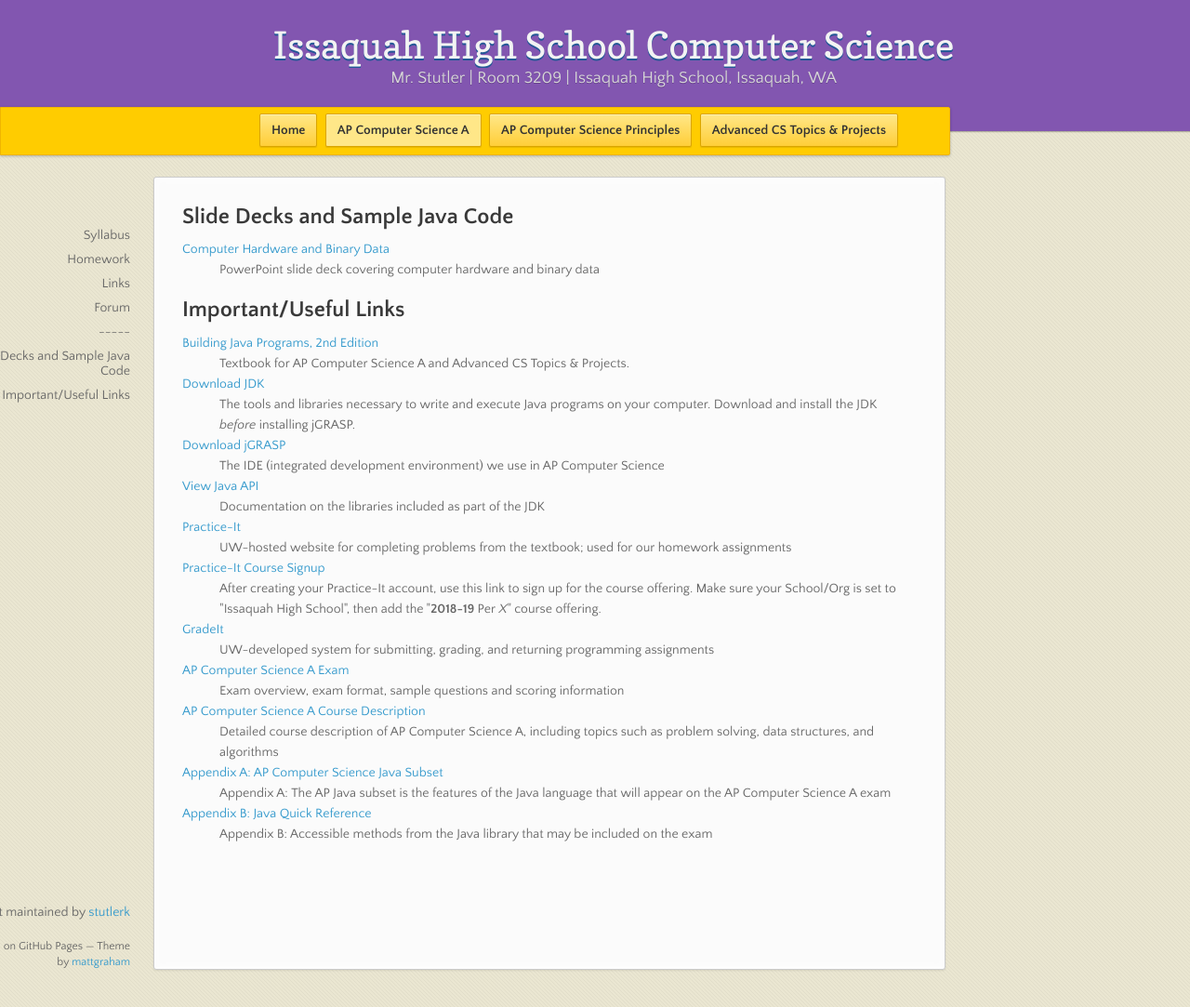
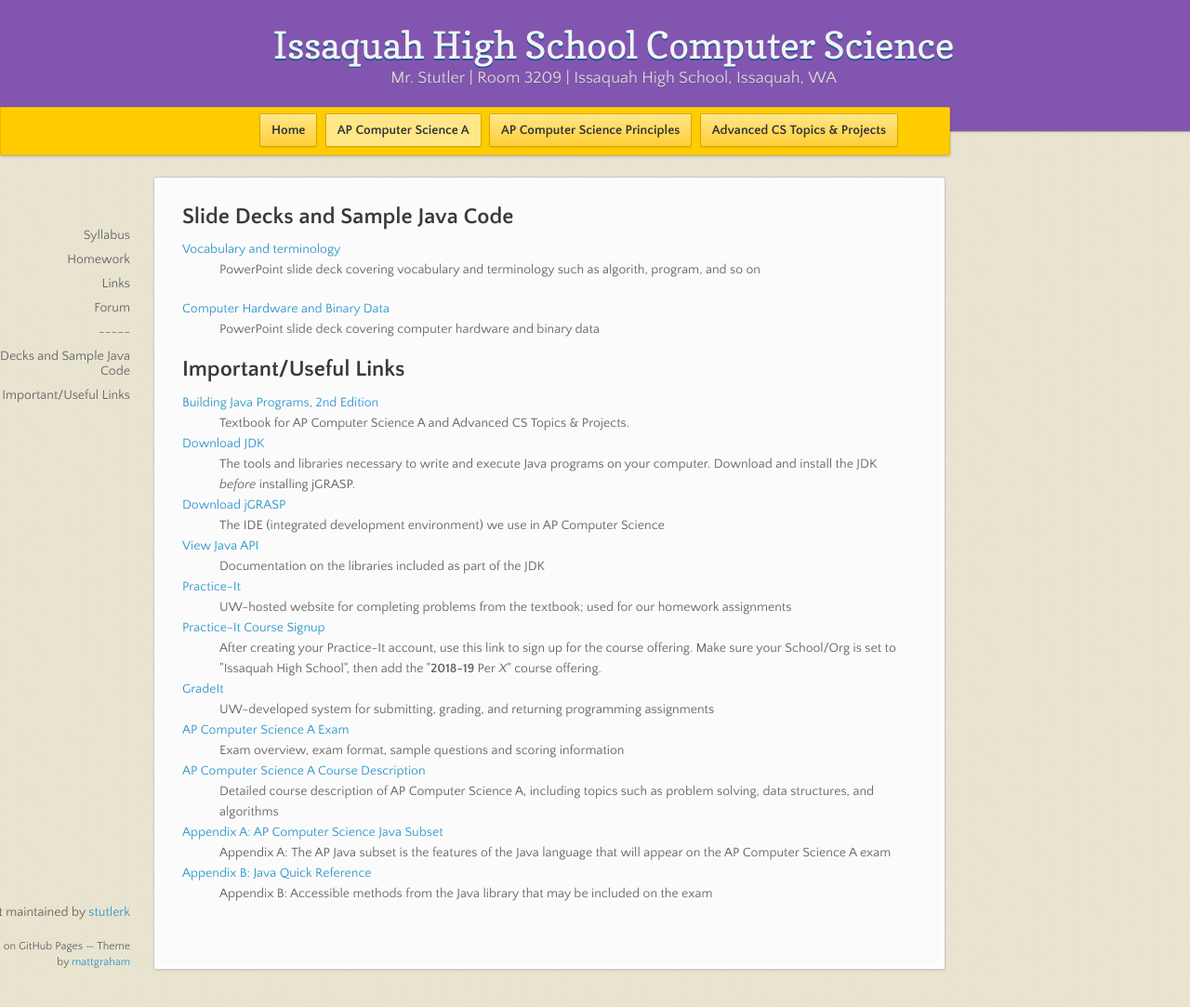
Before and after one commit to stutlerk/ihs-website, a Jekyll site: the page built from _apcsa/links.html, in a window 1280 px wide and 1083 px high. Shown: the whole window at 93% size. Built offline with Jekyll 4.4.1, drawn with Linux system fonts in a browser that asks for light colours; nearby versions of some CDN libraries.

Commit message:
Update links.html

```diff
--- a/_apcsa/links.html
+++ b/_apcsa/links.html
@@ -5,6 +5,11 @@
 ---
 <section>
 <h2>Slide Decks and Sample Java Code</h2>
+<dl>
+    <dt><a href="https://issaquahwednet-my.sharepoint.com/:p:/g/personal/stutlerk_issaquah_wednet_edu/EXIjV85zZ1hJt_Orfyg3cWAByWZUApXGR9XjLgKuAn48tA?e=HekFFN">Vocabulary and terminology</a></dt>
+    <dd>PowerPoint slide deck covering vocabulary and terminology such as algorith, program, and so on</dd>
+</dl>
+
 <dl>
     <dt><a href="https://issaquahwednet-my.sharepoint.com/personal/stutlerk_issaquah_wednet_edu/_layouts/15/guestaccess.aspx?guestaccesstoken=Kgjf1YckEWcteDKQzwu71snZs%2b3dvuRe4CO3qEicWgY%3d&docid=06de690088a2d4798bf063ea361002041&rev=1">Computer Hardware and Binary Data</a></dt>
     <dd>PowerPoint slide deck covering computer hardware and binary data</dd>
```
